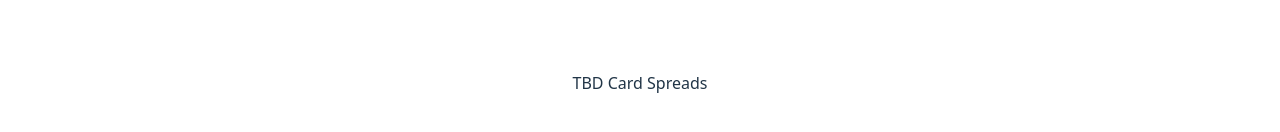
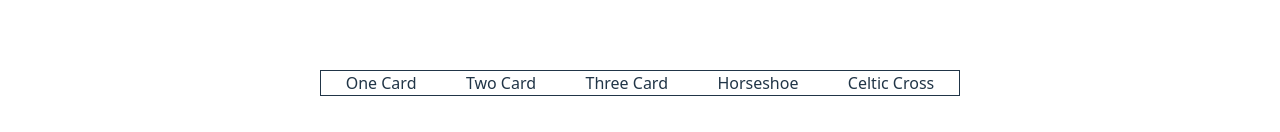
Before and after one commit to SydneeM/tarot-ai, a React (Vite) app in the folder client/: page / in a window 1280 px wide. Shown: the part 646-778 px from the top of the page. Built offline with nearby package versions, Linux system fonts and the light colour scheme; no server answers.

Commit message:
Add spread options

```diff
--- a/client/src/App.tsx
+++ b/client/src/App.tsx
@@ -2,6 +2,7 @@ import type { Card } from '@shared/types';
 import { useEffect, useState } from 'react';
 import CardContainer from './components/CardContainer';
 import Spread from './components/Spread';
+import SpreadOptions from './components/SpreadOptions';
 
 function App() {
   const [cards, setCards] = useState<Card[]>([]);
@@ -24,7 +25,7 @@ function App() {
         <Spread />
         <CardContainer cards={cards.filter((card) => card.type === 'minor')} />
       </div>
-      <div className="">TBD Card Spreads</div>
+      <SpreadOptions />
     </div>
   );
 }
--- /dev/null
+++ b/client/src/components/SpreadOptions.tsx
@@ -0,0 +1,13 @@
+const spreads = ['One Card', 'Two Card', 'Three Card', 'Horseshoe', 'Celtic Cross'];
+
+function SpreadOptions() {
+  return (
+    <div className="flex flex-row justify-around w-[50%] border-1">
+      {spreads.map((spread) => (
+        <span key={spread}>{spread}</span>
+      ))}
+    </div>
+  );
+}
+
+export default SpreadOptions;
```
